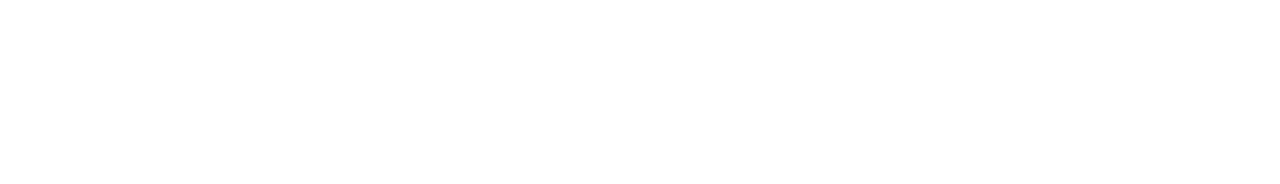
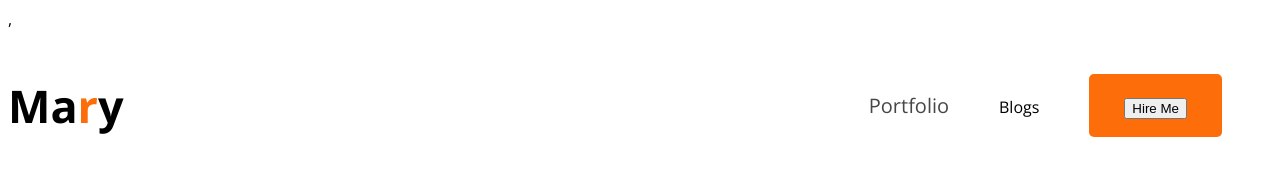
Before and after one commit to Ausaf-art/web-developer-portfolio, a plain HTML site: page index.html in a window 1280 px wide. Drawn offline with nearby package versions, Linux system fonts and the light colour scheme.

Commit message:
btn and color

```diff
--- a/index.html
+++ b/index.html
@@ -4,10 +4,21 @@
     <meta charset="UTF-8">
     <meta name="viewport" content="width=device-width, initial-scale=1.0">
     <title>Web Devloper Portfolio</title>
+    <link rel="preconnect" href="https://fonts.googleapis.com">
+<link rel="preconnect" href="https://fonts.gstatic.com" crossorigin>
+<link href="https://fonts.googleapis.com/css2?family=Open+Sans:ital,wght@0,300..800;1,300..800&display=swap" rel="stylesheet">
+    ,<link rel="stylesheet" href="styles/portfolio.css">
 </head>
-<body>
+<body class="open-sans-normal">
     <header>
-
+<nav>
+    <h3 class="nav-title">Ma<span class="text-primary">r</span>y</h3>
+    <ul>
+       <li><a class="dark-2" href="">Portfolio</a></li>
+        <li><a class="dark-2" href=""></a>Blogs</li>
+        <li><a class="btn-primary" href=""><button>Hire Me</button></a></li>
+    </ul>
+</nav>
     </header>
     <main>
 
--- /dev/null
+++ b/styles/portfolio.css
@@ -0,0 +1,51 @@
+
+
+
+.open-sans-normal
+ {
+  font-family: "Open Sans", sans-serif;
+  font-optical-sizing: auto;
+  font-style: normal;
+  font-variation-settings:
+    "wdth" 100;
+}
+
+/* Nav styles */
+nav{
+    display: flex;
+    align-items: center;
+    justify-content: space-between;
+    margin: auto;
+}
+.nav-title{
+    font-weight: bolder;
+    font-size: 45px;
+
+}
+
+/* shared styles */
+.text-primary{color: #FD6E0A}
+.dark-2{
+    color: #474747;
+}
+
+nav ul li {
+   list-style-type: none;
+   margin-right: 50px;
+
+}
+nav ul li a{
+    text-decoration: none;
+font-size: 20px;
+}
+nav ul{display: flex;
+align-items: center ;}
+.btn-primary{
+    background-color: #FD6E0A;
+    font-weight: bold;
+    font-size: 20px;
+    color: white;
+    padding: 18px 35px;
+    border-radius: 5px;
+
+}
```
